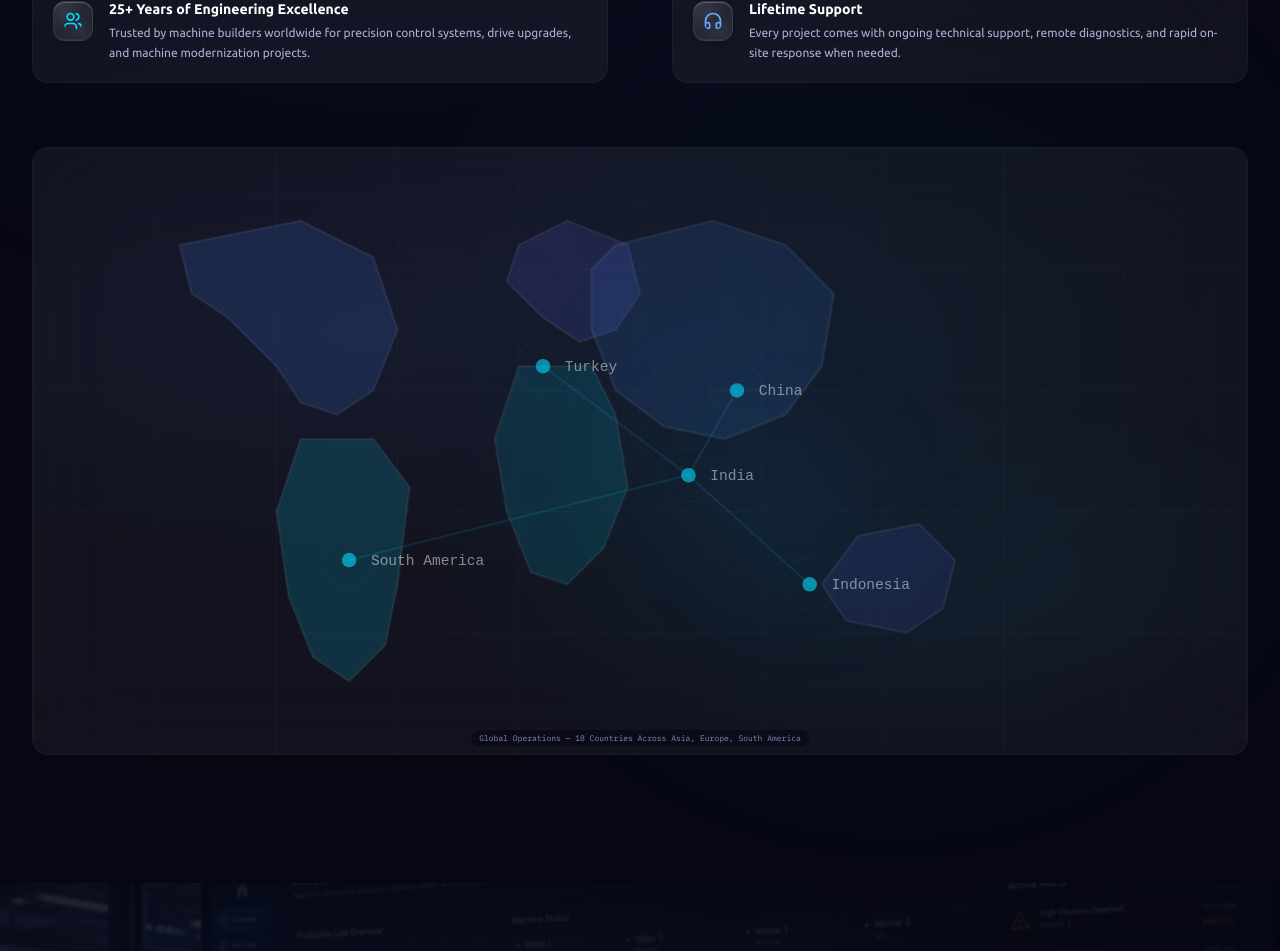
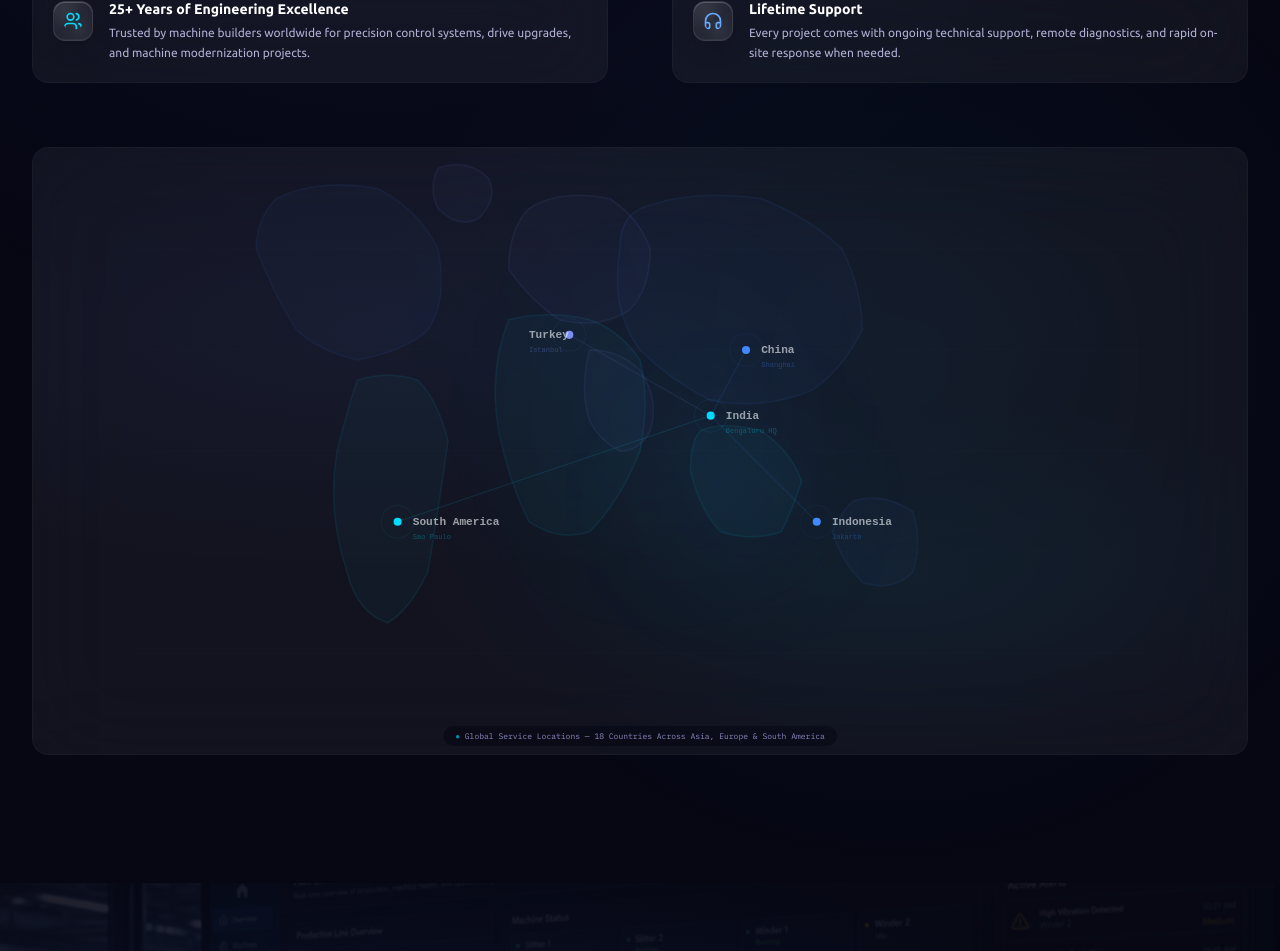
Before and after one commit to cvaradharaj/website, a Next.js app in the folder control-standards/: page / in a window 1280 px wide. Shown: the part 1650-2601 px from the top of the page. Built offline with nearby package versions, Linux system fonts and the light colour scheme.

Commit message:
fix world map: accurate continent shapes, proper service location pins with labels, connection lines

```diff
--- a/control-standards/components/WorldMap.tsx
+++ b/control-standards/components/WorldMap.tsx
@@ -3,45 +3,24 @@
 import { useRef, useEffect, useState } from 'react';
 import { motion } from 'framer-motion';
 
-const countries = [
-  { name: 'India', mx: 54, my: 27, px: 0, py: 0 },
-  { name: 'Indonesia', mx: 64, my: 36, px: 0, py: 0 },
-  { name: 'China', mx: 58, my: 20, px: 0, py: 0 },
-  { name: 'Turkey', mx: 42, my: 18, px: 0, py: 0 },
-  { name: 'South America', mx: 26, my: 34, px: 0, py: 0 },
+const serviceLocations = [
+  { name: 'India', nameSub: 'Bengaluru HQ', mx: 57, my: 26.5, labelX: 1.5, labelY: 0.3, color: '#00ddff' },
+  { name: 'Indonesia', nameSub: 'Jakarta', mx: 67.5, my: 37, labelX: 1.5, labelY: 0.3, color: '#4488ff' },
+  { name: 'Turkey', nameSub: 'Istanbul', mx: 43, my: 18.5, labelX: -4, labelY: 0.3, color: '#818cf8' },
+  { name: 'China', nameSub: 'Shanghai', mx: 60.5, my: 20, labelX: 1.5, labelY: 0.3, color: '#4488ff' },
+  { name: 'South America', nameSub: 'Sao Paulo', mx: 26, my: 37, labelX: 1.5, labelY: 0.3, color: '#00ddff' },
 ];
 
-const continents = [
-  {
-    name: 'North America',
-    d: 'M12,8 L22,6 L28,9 L30,15 L28,20 L25,22 L22,21 L20,18 L18,16 L16,14 L13,12 Z',
-    color: 'rgba(68,136,255,0.15)',
-  },
-  {
-    name: 'South America',
-    d: 'M22,24 L28,24 L31,28 L30,36 L29,41 L26,44 L23,42 L21,37 L20,30 Z',
-    color: 'rgba(0,221,255,0.15)',
-  },
-  {
-    name: 'Europe',
-    d: 'M40,8 L44,6 L49,8 L50,12 L48,15 L45,16 L42,14 L39,11 Z',
-    color: 'rgba(99,102,241,0.15)',
-  },
-  {
-    name: 'Africa',
-    d: 'M40,18 L46,18 L48,22 L49,28 L47,33 L44,36 L41,35 L39,30 L38,24 Z',
-    color: 'rgba(0,221,255,0.12)',
-  },
-  {
-    name: 'Asia',
-    d: 'M48,8 L56,6 L62,8 L66,12 L65,18 L62,22 L57,24 L52,23 L48,20 L46,15 L46,10 Z',
-    color: 'rgba(68,136,255,0.12)',
-  },
-  {
-    name: 'Australia',
-    d: 'M68,32 L73,31 L76,34 L75,38 L72,40 L67,39 L65,36 Z',
-    color: 'rgba(99,102,241,0.12)',
-  },
+const landPaths = [
+  { d: 'M14,5 Q18,3 24,4 Q28,6 30,10 Q31,15 29,18 Q27,20 22,21 Q18,20 16,18 Q14,15 12,10 Q12,7 14,5Z', color: '#4488ff' }, // NA
+  { d: 'M22,23 Q25,22 28,23 Q30,25 31,29 Q30,36 29,42 Q27,46 25,47 Q22,46 21,42 Q19,36 20,30 Q21,26 22,23Z', color: '#00ddff' }, // SA
+  { d: 'M39,6 Q42,4 47,5 Q50,7 51,10 Q51,14 49,16 Q46,18 42,17 Q39,15 37,12 Q37,8 39,6Z', color: '#818cf8' }, // Europe
+  { d: 'M37,17 Q41,16 45,17 Q48,18 50,21 Q51,25 50,30 Q48,35 45,38 Q42,39 39,37 Q37,33 36,28 Q35,22 37,17Z', color: '#00ddff' }, // Africa
+  { d: 'M50,6 Q55,4 62,5 Q67,7 70,10 Q72,14 72,18 Q70,22 67,24 Q62,26 57,25 Q53,23 50,20 Q47,16 48,10 Q48,7 50,6Z', color: '#4488ff' }, // Asia
+  { d: 'M45,20 Q48,20 50,22 Q52,25 51,28 Q50,30 48,30 Q46,29 45,27 Q44,24 45,20Z', color: '#818cf8' }, // Middle East
+  { d: 'M56,28 Q58,27 62,28 Q65,30 66,33 Q65,36 64,38 Q61,39 58,38 Q56,36 55,32 Q55,29 56,28Z', color: '#00ddff' }, // SE Asia
+  { d: 'M71,35 Q74,34 77,36 Q78,39 77,42 Q75,44 72,43 Q70,41 69,38 Q70,36 71,35Z', color: '#4488ff' }, // Australia
+  { d: 'M30,2 Q33,1 35,3 Q36,5 34,7 Q32,8 30,6 Q29,4 30,2Z', color: '#818cf8' }, // Greenland
 ];
 
 export default function WorldMap() {
@@ -66,122 +45,144 @@ export default function WorldMap() {
     <div ref={containerRef} className="relative w-full aspect-[2/1] rounded-2xl glass border-white/[0.03] overflow-hidden">
       <div className="absolute inset-0 aurora-subtle pointer-events-none" />
 
-      {/* Animated gradient orbs */}
       <motion.div
         className="absolute w-48 h-48 rounded-full bg-cyan-400/5 blur-[80px] pointer-events-none"
-        animate={{ x: [0, vw * 0.3, 0], y: [0, vh * 0.2, 0] }}
+        animate={{ x: [0, vw * 0.25, 0], y: [0, vh * 0.15, 0] }}
         transition={{ duration: 12, repeat: Infinity, ease: 'easeInOut' }}
         style={{ left: vw * 0.2, top: vh * 0.15 }}
       />
       <motion.div
         className="absolute w-40 h-40 rounded-full bg-blue-500/5 blur-[60px] pointer-events-none"
-        animate={{ x: [0, -vw * 0.2, 0], y: [0, vh * 0.25, 0] }}
+        animate={{ x: [0, -vw * 0.2, 0], y: [0, vh * 0.2, 0] }}
         transition={{ duration: 10, repeat: Infinity, ease: 'easeInOut' }}
-        style={{ left: vw * 0.7, top: vh * 0.3 }}
+        style={{ left: vw * 0.65, top: vh * 0.3 }}
       />
 
-      {/* Map */}
-      <svg viewBox="0 0 100 50" className="w-full h-full" preserveAspectRatio="xMidYMid meet">
-        {/* Grid lines */}
+      <svg viewBox="0 0 100 60" className="w-full h-full" preserveAspectRatio="xMidYMid meet">
+        {/* Latitude/Longitude grid */}
         {[0, 10, 20, 30, 40, 50, 60, 70, 80, 90, 100].map((x) => (
-          <line key={`gx-${x}`} x1={x} y1={0} x2={x} y2={50} stroke="rgba(255,255,255,0.02)" strokeWidth="0.1" />
+          <line key={`gx-${x}`} x1={x} y1={0} x2={x} y2={60} stroke="rgba(255,255,255,0.015)" strokeWidth="0.08" />
         ))}
-        {[0, 10, 20, 30, 40, 50].map((y) => (
-          <line key={`gy-${y}`} x1={0} y1={y} x2={100} y2={y} stroke="rgba(255,255,255,0.02)" strokeWidth="0.1" />
+        {[0, 10, 20, 30, 40, 50, 60].map((y) => (
+          <line key={`gy-${y}`} x1={0} y1={y} x2={100} y2={y} stroke="rgba(255,255,255,0.015)" strokeWidth="0.08" />
         ))}
 
-        {/* Continents */}
-        {continents.map((c) => (
+        {/* Land masses */}
+        {landPaths.map((land, i) => (
           <motion.path
-            key={c.name}
-            d={c.d}
-            fill={c.color}
-            stroke="rgba(255,255,255,0.06)"
-            strokeWidth="0.2"
+            key={i}
+            d={land.d}
+            fill={`${land.color}08`}
+            stroke={`${land.color}15`}
+            strokeWidth="0.15"
             initial={{ opacity: 0, scale: 0.95 }}
             whileInView={{ opacity: 1, scale: 1 }}
             viewport={{ once: true }}
-            transition={{ duration: 1 }}
+            transition={{ duration: 1, delay: i * 0.05 }}
           />
         ))}
 
-        {/* Connection lines from India */}
-        {countries.slice(1).map((c) => (
+        {/* Connection lines from India to all locations */}
+        {serviceLocations.slice(1).map((loc) => (
           <motion.line
-            key={`line-${c.name}`}
-            x1={countries[0].mx}
-            y1={countries[0].my}
-            x2={c.mx}
-            y2={c.my}
-            stroke="rgba(0, 221, 255, 0.12)"
-            strokeWidth="0.15"
-            strokeDasharray="0.5 1"
-            initial={{ pathLength: 0 }}
-            whileInView={{ pathLength: 1 }}
+            key={`conn-${loc.name}`}
+            x1={serviceLocations[0].mx}
+            y1={serviceLocations[0].my}
+            x2={loc.mx}
+            y2={loc.my}
+            stroke={`${loc.color}20`}
+            strokeWidth="0.1"
+            strokeDasharray="0.4 0.8"
+            initial={{ pathLength: 0, opacity: 0 }}
+            whileInView={{ pathLength: 1, opacity: 1 }}
             viewport={{ once: true }}
-            transition={{ duration: 2, delay: 0.3 }}
+            transition={{ duration: 1.5, delay: 0.5 }}
           />
         ))}
 
-        {/* Pins */}
-        {countries.map((c) => (
-          <g key={`pin-${c.name}`}>
+        {/* Service location markers */}
+        {serviceLocations.map((loc) => (
+          <g key={`marker-${loc.name}`}>
+            {/* Glow */}
             <motion.circle
-              cx={c.mx}
-              cy={c.my}
-              r={0.6}
-              fill="rgba(0,221,255,0.6)"
+              cx={loc.mx}
+              cy={loc.my}
+              r={3.5}
+              fill={`${loc.color}08`}
+              animate={{ r: [3.5, 5, 3.5], opacity: [0.08, 0.03, 0.08] }}
+              transition={{ duration: 3, repeat: Infinity, ease: 'easeInOut' }}
+            />
+            {/* Outer ring */}
+            <motion.circle
+              cx={loc.mx}
+              cy={loc.my}
+              r={1.2}
+              fill="none"
+              stroke={`${loc.color}40`}
+              strokeWidth="0.12"
+              animate={{ r: [1.2, 1.8, 1.2], opacity: [0.4, 0.1, 0.4] }}
+              transition={{ duration: 2, repeat: Infinity, ease: 'easeInOut', delay: 0.3 }}
+            />
+            {/* Dot */}
+            <motion.circle
+              cx={loc.mx}
+              cy={loc.my}
+              r={0.4}
+              fill={loc.color}
               initial={{ r: 0 }}
-              whileInView={{ r: 0.6 }}
+              whileInView={{ r: 0.4 }}
               viewport={{ once: true }}
               transition={{ duration: 0.5 }}
             />
-            <motion.circle
-              cx={c.mx}
-              cy={c.my}
-              r={1.5}
-              fill="none"
-              stroke="rgba(0,221,255,0.2)"
-              strokeWidth="0.15"
-              animate={{ r: [1.5, 2.5, 1.5], opacity: [0.4, 0, 0.4] }}
-              transition={{ duration: 3, repeat: Infinity, ease: 'easeInOut' }}
-            />
-            <motion.text
-              x={c.mx + 1.8}
-              y={c.my + 0.4}
-              fill="rgba(255,255,255,0.5)"
-              fontSize="1.2"
-              fontFamily="monospace"
+            {/* Label */}
+            <motion.g
               initial={{ opacity: 0 }}
               whileInView={{ opacity: 1 }}
               viewport={{ once: true }}
-              transition={{ duration: 0.6, delay: 0.2 }}
+              transition={{ duration: 0.5, delay: 0.2 }}
             >
-              {c.name}
-            </motion.text>
+              <text
+                x={loc.mx + loc.labelX}
+                y={loc.my + loc.labelY}
+                fill="rgba(255,255,255,0.6)"
+                fontSize="1.1"
+                fontFamily="monospace"
+                fontWeight="600"
+              >
+                {loc.name}
+              </text>
+              <text
+                x={loc.mx + loc.labelX}
+                y={loc.my + loc.labelY + 1.4}
+                fill={`${loc.color}50`}
+                fontSize="0.7"
+                fontFamily="monospace"
+              >
+                {loc.nameSub}
+              </text>
+            </motion.g>
           </g>
         ))}
 
-        {/* India highlight glow */}
+        {/* India HQ highlight */}
         <motion.circle
-          cx={countries[0].mx}
-          cy={countries[0].my}
-          r={4}
-          fill="rgba(0,221,255,0.04)"
-          animate={{ r: [4, 6, 4], opacity: [0.04, 0.02, 0.04] }}
+          cx={serviceLocations[0].mx}
+          cy={serviceLocations[0].my}
+          r={6}
+          fill="rgba(0,221,255,0.03)"
+          animate={{ r: [6, 8, 6], opacity: [0.03, 0.01, 0.03] }}
           transition={{ duration: 4, repeat: Infinity, ease: 'easeInOut' }}
         />
       </svg>
 
-      {/* Bottom label */}
       <motion.div
-        className="absolute bottom-2 left-1/2 -translate-x-1/2 text-[8px] font-mono text-slate-500 bg-slate-950/60 px-2 py-0.5 rounded-full whitespace-nowrap"
+        className="absolute bottom-2 left-1/2 -translate-x-1/2 text-[8px] font-mono text-slate-500 bg-slate-950/60 px-3 py-1 rounded-full whitespace-nowrap"
         initial={{ opacity: 0, y: 10 }}
         whileInView={{ opacity: 1, y: 0 }}
         viewport={{ once: true }}
-        transition={{ duration: 0.6, delay: 0.5 }}
+        transition={{ duration: 0.6, delay: 0.8 }}
       >
-        Global Operations — 18 Countries Across Asia, Europe, South America
+        <span className="text-cyan-400/60">●</span> Global Service Locations — 18 Countries Across Asia, Europe &amp; South America
       </motion.div>
     </div>
   );
```
